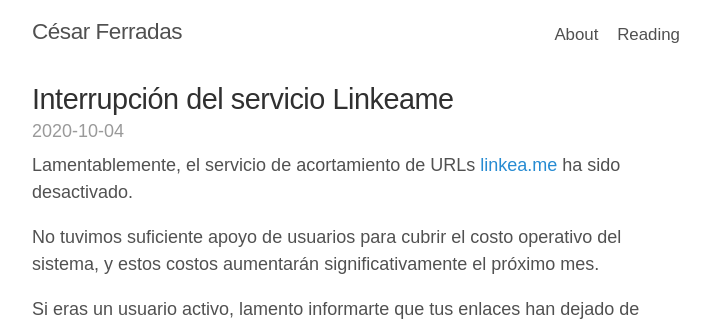
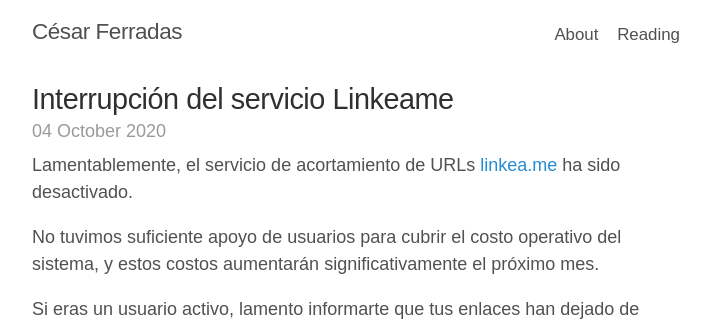
Before and after one commit to noostale/noostale.github.io, a Jekyll site: the page built from _posts/2020-10-04-linkeame.md, in a window 1280 px wide. Shown: the top 321 px of the page, without its empty margins (284-994 px from the left). Built offline with Jekyll 4.4.1, drawn with Linux system fonts in a browser that asks for light colours; our own code applies the rules of GitHub Pages for plain Markdown files.

Commit message:
Update post.html

```diff
--- a/_layouts/post.html
+++ b/_layouts/post.html
@@ -4,7 +4,7 @@
 
 <div class="post">
   <h1 class="post-title">{{ page.title }}</h1>
-  <span class="post-date">{{ page.date | date: '%Y-%m-%d' }}</span>
+  <span class="post-date">{{ page.date | date_to_long_string }}</span>
   {{ content }}
 </div>
 
```
